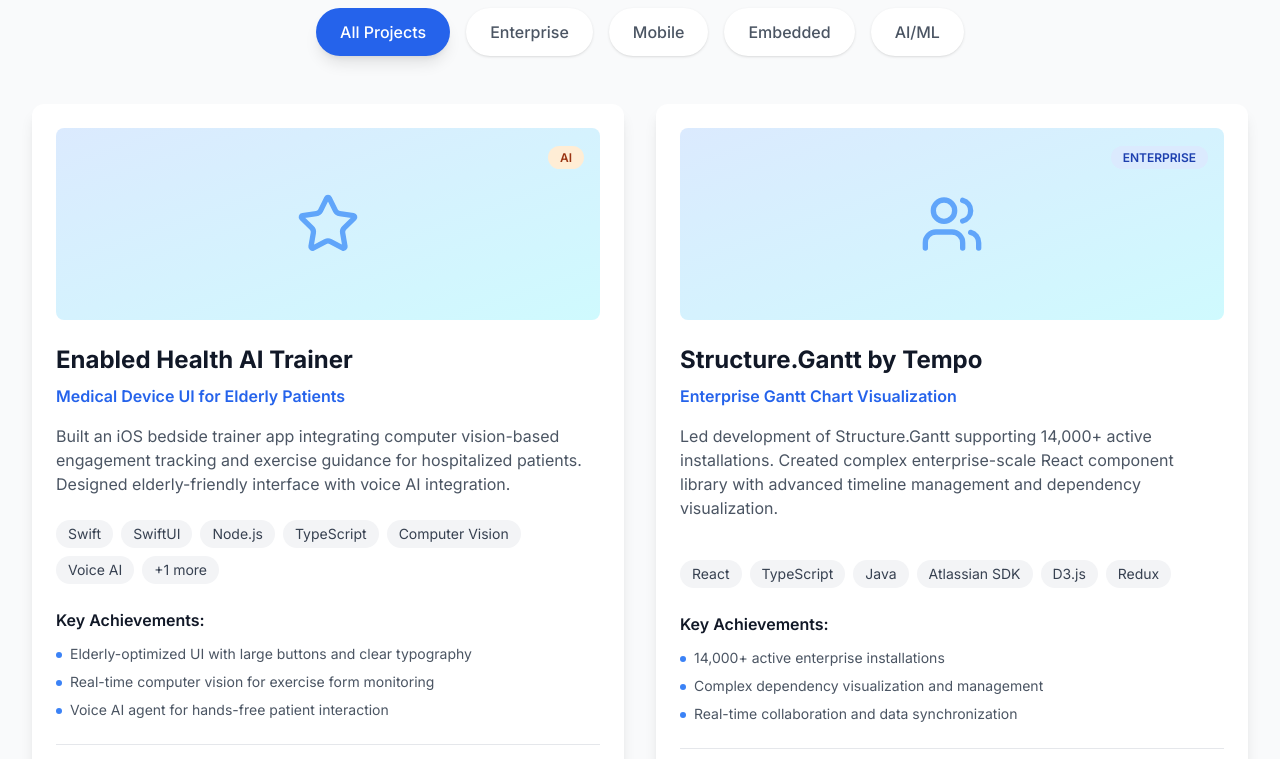
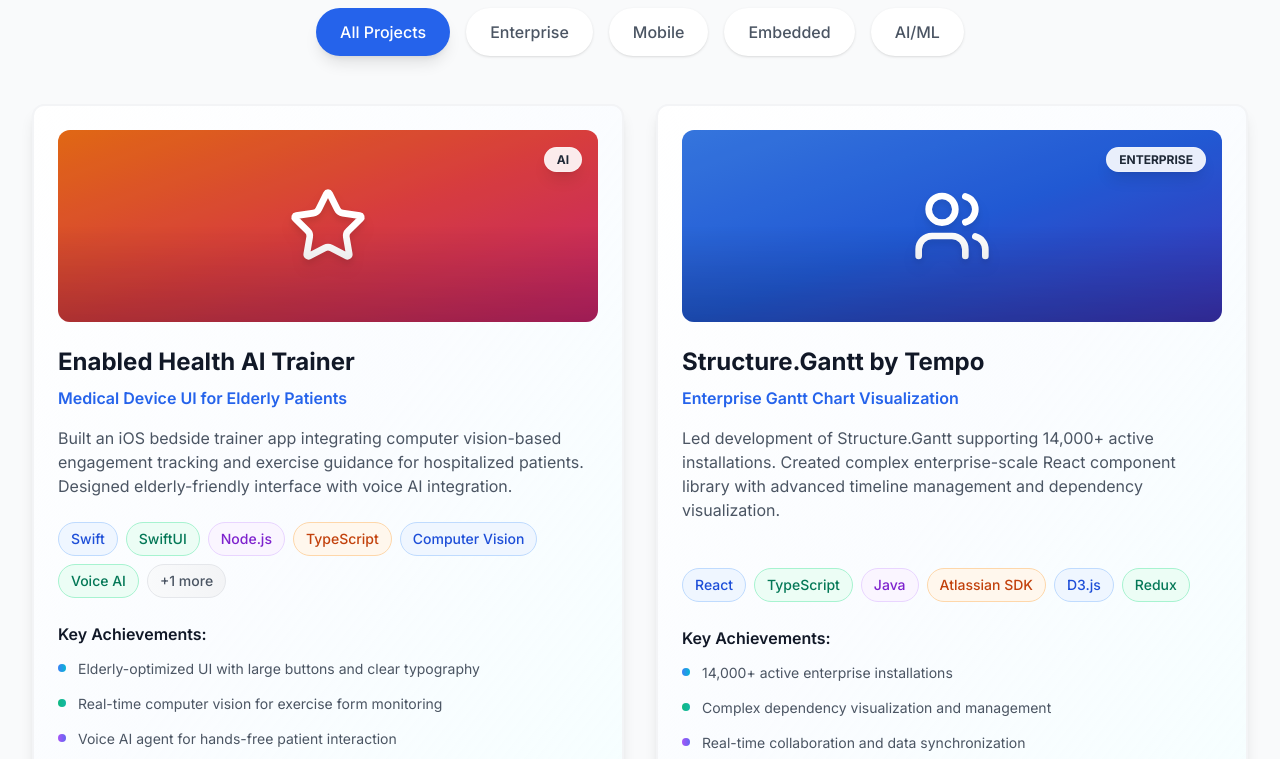
Before and after one commit to evekeen/ui-portfolio, a React (Vite) app: page / in a window 1280 px wide. Shown: the part 1080-1839 px from the top of the page. Built offline with nearby package versions, Linux system fonts and the light colour scheme.

Commit message:
background changed

```diff
--- a/src/components/sections/Projects.tsx
+++ b/src/components/sections/Projects.tsx
@@ -82,22 +82,24 @@ export const Projects: React.FC = () => {
                 transition={{ duration: 0.6, delay: index * 0.1 }}
                 viewport={{ once: true }}
               >
-                <Card className="h-full flex flex-col">
+                <Card className="h-full flex flex-col bg-gradient-to-br from-white via-blue-50/30 to-cyan-50/50 hover:from-white hover:via-blue-50/50 hover:to-cyan-50/70 border-2 hover:border-blue-200/50">
                   {/* Project Image Placeholder */}
-                  <div className="relative h-48 bg-gradient-to-br from-blue-100 to-cyan-100 rounded-lg mb-6 overflow-hidden">
+                  <div className={`relative h-48 rounded-xl mb-6 overflow-hidden ${
+                    project.category === 'enterprise' ? 'bg-gradient-to-br from-blue-500 via-blue-600 to-indigo-700' :
+                    project.category === 'mobile' ? 'bg-gradient-to-br from-emerald-500 via-teal-600 to-cyan-700' :
+                    project.category === 'embedded' ? 'bg-gradient-to-br from-violet-500 via-purple-600 to-indigo-700' :
+                    'bg-gradient-to-br from-orange-500 via-red-500 to-pink-600'
+                  }`}>
+                    <div className="absolute inset-0 bg-black/10" />
                     <div className="absolute inset-0 flex items-center justify-center">
-                      <IconComponent className="w-16 h-16 text-blue-400" />
+                      <IconComponent className="w-20 h-20 text-white drop-shadow-lg" />
                     </div>
                     <div className="absolute top-4 right-4">
-                      <span className={`px-3 py-1 rounded-full text-xs font-semibold ${
-                        project.category === 'enterprise' ? 'bg-blue-100 text-blue-800' :
-                        project.category === 'mobile' ? 'bg-green-100 text-green-800' :
-                        project.category === 'embedded' ? 'bg-purple-100 text-purple-800' :
-                        'bg-orange-100 text-orange-800'
-                      }`}>
+                      <span className="bg-white/90 backdrop-blur-sm text-gray-800 px-3 py-1 rounded-full text-xs font-bold shadow-lg border border-white/20">
                         {project.category.toUpperCase()}
                       </span>
                     </div>
+                    <div className="absolute inset-0 bg-gradient-to-t from-black/20 via-transparent to-transparent" />
                   </div>
 
                   <div className="flex-1 flex flex-col">
@@ -114,16 +116,21 @@ export const Projects: React.FC = () => {
                     {/* Technologies */}
                     <div className="mb-6">
                       <div className="flex flex-wrap gap-2">
-                        {project.technologies.slice(0, 6).map((tech) => (
+                        {project.technologies.slice(0, 6).map((tech, techIndex) => (
                           <span
                             key={tech}
-                            className="bg-gray-100 text-gray-700 px-3 py-1 rounded-full text-sm"
+                            className={`px-3 py-1.5 rounded-full text-sm font-medium border transition-all duration-200 hover:scale-105 ${
+                              techIndex % 4 === 0 ? 'bg-blue-50 text-blue-700 border-blue-200 hover:bg-blue-100' :
+                              techIndex % 4 === 1 ? 'bg-emerald-50 text-emerald-700 border-emerald-200 hover:bg-emerald-100' :
+                              techIndex % 4 === 2 ? 'bg-purple-50 text-purple-700 border-purple-200 hover:bg-purple-100' :
+                              'bg-orange-50 text-orange-700 border-orange-200 hover:bg-orange-100'
+                            }`}
                           >
                             {tech}
                           </span>
                         ))}
                         {project.technologies.length > 6 && (
-                          <span className="bg-gray-100 text-gray-700 px-3 py-1 rounded-full text-sm">
+                          <span className="bg-gradient-to-r from-gray-50 to-gray-100 text-gray-600 px-3 py-1.5 rounded-full text-sm font-medium border border-gray-200 hover:from-gray-100 hover:to-gray-200 transition-all duration-200">
                             +{project.technologies.length - 6} more
                           </span>
                         )}
@@ -133,18 +140,22 @@ export const Projects: React.FC = () => {
                     {/* Key Highlights */}
                     <div className="mb-6">
                       <h4 className="font-semibold text-gray-900 mb-3">Key Achievements:</h4>
-                      <ul className="space-y-2">
+                      <ul className="space-y-3">
                         {project.highlights.slice(0, 3).map((highlight, idx) => (
-                          <li key={idx} className="flex items-start gap-2 text-gray-600 text-sm">
-                            <div className="w-1.5 h-1.5 bg-blue-500 rounded-full mt-2 flex-shrink-0" />
-                            {highlight}
+                          <li key={idx} className="flex items-start gap-3 text-gray-600 text-sm">
+                            <div className={`w-2 h-2 rounded-full mt-1.5 flex-shrink-0 ${
+                              idx === 0 ? 'bg-gradient-to-r from-blue-500 to-cyan-500' :
+                              idx === 1 ? 'bg-gradient-to-r from-emerald-500 to-teal-500' :
+                              'bg-gradient-to-r from-purple-500 to-indigo-500'
+                            }`} />
+                            <span className="leading-relaxed">{highlight}</span>
                           </li>
                         ))}
                       </ul>
                     </div>
 
                     {/* Action Buttons */}
-                    <div className="flex gap-4 pt-4 border-t">
+                    <div className="flex gap-4 pt-6 border-t border-gradient-to-r from-gray-200 via-gray-100 to-gray-200">
                       {project.demoUrl && (
                         <Button
                           variant="primary"
--- a/src/components/ui/Card.tsx
+++ b/src/components/ui/Card.tsx
@@ -14,8 +14,8 @@ export const Card: React.FC<CardProps> = ({
   hover = true,
   onClick
 }) => {
-  const baseClasses = 'bg-white dark:bg-gray-800 rounded-xl shadow-lg p-6 transition-all duration-300';
-  const hoverClasses = hover ? 'hover:shadow-xl hover:-translate-y-1' : '';
+  const baseClasses = 'bg-white rounded-xl shadow-lg p-6 transition-all duration-300 border border-gray-100';
+  const hoverClasses = hover ? 'hover:shadow-2xl hover:-translate-y-2 hover:shadow-blue-500/10' : '';
   const clickableClasses = onClick ? 'cursor-pointer' : '';
 
   return (
```
